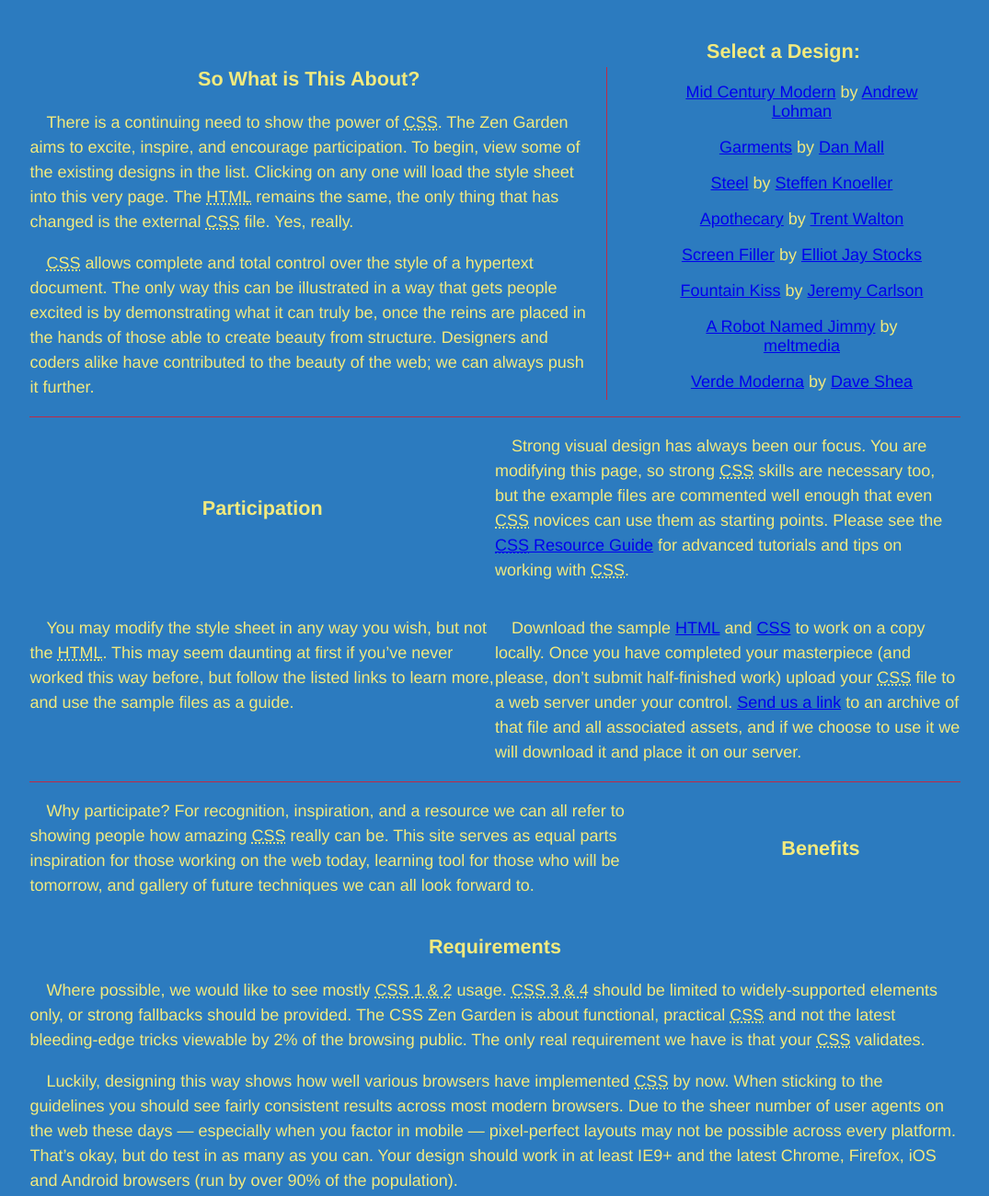
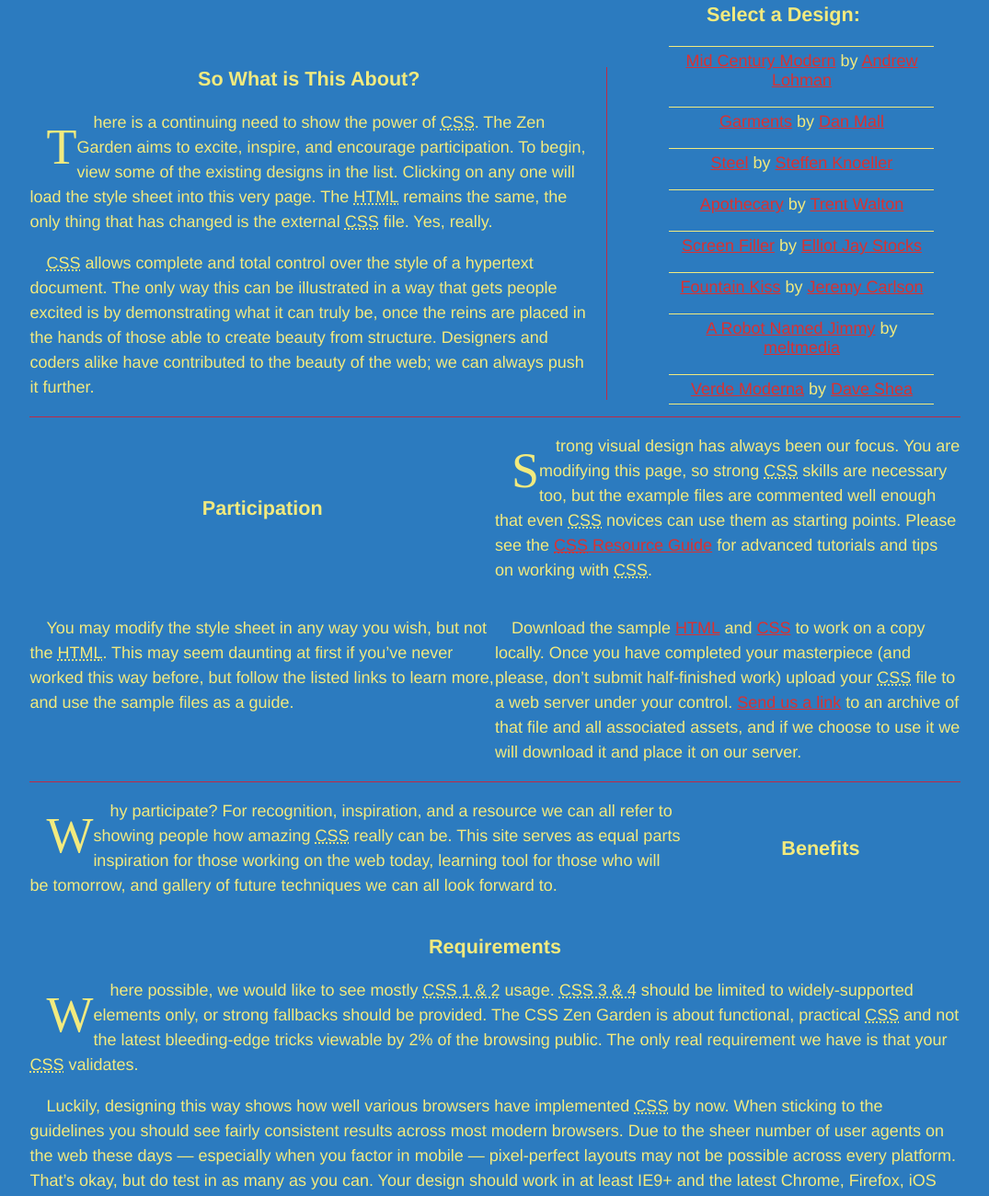
Before and after one commit to PDBD071/CSS-Zen-Garden, a plain HTML site: page index.html in a window 1280 px wide. Shown: the part 507-1808 px from the top of the page at 92% size, without its empty margins (102-1177 px from the left). Drawn offline with Linux system fonts and the light colour scheme.

Commit message:
Add files via upload

```diff
--- a/style.css
+++ b/style.css
@@ -10,7 +10,7 @@
 
 #design-selection {
     position: absolute;
-    top: 520px;
+    top: 480px;
     left: 62%;
     padding-left: 1%;
     padding-right: 1%;
@@ -124,3 +124,28 @@ abbr {font-variant: small-caps;}
 .participation h3 {
     align-self: center;
 }
+
+
+a {
+    color:  #D93232;
+}
+
+a:hover {
+    color: #d932323a;
+}
+
+.main p:first-of-type:first-letter {
+font-size: 3em;
+font-family: 'Times New Roman', Times, serif;
+float: left;
+}
+
+.design-selection li {
+    border-top: #F2EA7E solid 1px;
+    padding-top: 5px;
+}
+
+.design-selection li:last-of-type {
+    border-bottom: #F2EA7E solid 1px;
+    padding-bottom: 5px;
+}
```
